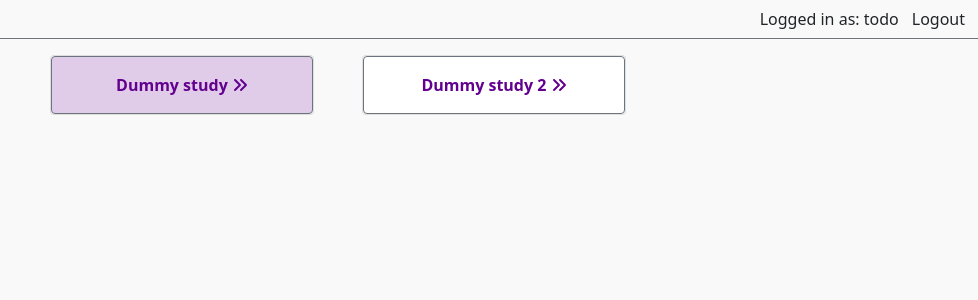
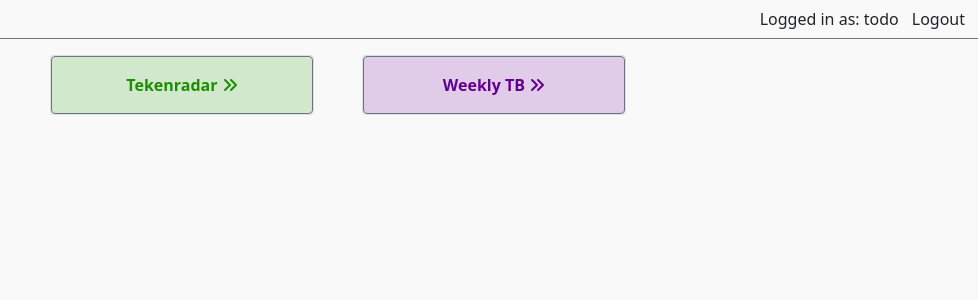
Before and after one commit to tekenradar/researcher-ui, a React (Create React App) app: page /studies in a window 1280 px wide. Shown: the top 300 px of the page, without its empty margins (302-1280 px from the left). Built offline with nearby package versions, Linux system fonts and the light colour scheme.

Commit message:
use context for study key, and use custom context hook for dynamic study color

```diff
--- a/src/App.tsx
+++ b/src/App.tsx
@@ -1,12 +1,17 @@
 import React from "react";
 import { Outlet } from "react-router-dom";
 import Appbar from "./components/Appbar";
+import { AppContext, useAppContextValue } from "./hooks/useAppContext";
 
 const App: React.FC = () => {
+  const appContextValue = useAppContextValue();
+
   return (
     <div className="d-flex flex-column vh-100">
-      <Appbar />
-      <Outlet />
+      <AppContext.Provider value={appContextValue}>
+        <Appbar />
+        <Outlet />
+      </AppContext.Provider>
     </div>
   );
 };
--- a/src/AppConstants.tsx
+++ /dev/null
@@ -1,28 +0,0 @@
-export enum studyTheme {
-  dummy = "study-tekenradar",
-  dummy_2 = "secondStudyTheme",
-}
-export class AppConstants {
-  private static instance: AppConstants;
-
-  private constructor() { }
-
-  public static getInstance(): AppConstants {
-    if (!AppConstants.instance) {
-      AppConstants.instance = new AppConstants();
-    }
-
-    return AppConstants.instance;
-  }
-
-  public static getStudyTheme(key: string): string {
-    switch (key) {
-      case "dummy":
-        return studyTheme.dummy;
-      case "dummy_2":
-        return studyTheme.dummy_2;
-      default:
-        return studyTheme.dummy;
-    }
-  }
-}
--- a/src/components/Appbar.tsx
+++ b/src/components/Appbar.tsx
@@ -1,8 +1,21 @@
 import React from "react";
+import { useAppContext } from "../hooks/useAppContext";
+import clsx from "clsx";
+import { useStudyColorClassnames } from "../hooks/useStudyColorClassnames";
 
 const Appbar: React.FC = () => {
+  const appContext = useAppContext();
+  const { bgColor, color } = useStudyColorClassnames();
+
+  console.log(appContext)
+
   return (
-    <div className="border-bottom border-secondary d-flex justify-content-end align-items-center">
+    <div className={clsx(
+      "border-bottom border-secondary d-flex justify-content-end align-items-center",
+      bgColor,
+      color
+    )}>
+
       <span>Logged in as: {"todo"}</span>
       <button className="btn">Logout</button>
     </div>
--- a/src/components/study/NavigationMenu.tsx
+++ b/src/components/study/NavigationMenu.tsx
@@ -1,23 +1,24 @@
 import clsx from "clsx";
 import React from "react";
 import { Nav } from "react-bootstrap";
-import { NavLink, useParams } from "react-router-dom";
+import { NavLink } from "react-router-dom";
 import { FontAwesomeIcon } from "@fortawesome/react-fontawesome";
 import { faFileExport } from "@fortawesome/free-solid-svg-icons";
 import { faAddressCard } from "@fortawesome/free-solid-svg-icons";
 import { faGears } from "@fortawesome/free-solid-svg-icons";
 import { faArrowRightFromBracket } from "@fortawesome/free-solid-svg-icons";
 import "../../stylesheets/css/components/study/NavigationMenu.css";
-import { AppConstants } from "../../AppConstants";
-interface NavigationMenuProps {}
+import { useStudyColorClassnames } from "../../hooks/useStudyColorClassnames";
+
+interface NavigationMenuProps { }
+
 
 const NavigationMenu: React.FC<NavigationMenuProps> = (props) => {
-  let { studykey } = useParams();
+  const { bgColor, color } = useStudyColorClassnames();
+
   return (
     <div
-      className={`border-end h-100 d-flex flex-column ${AppConstants.getStudyTheme(
-        "" + studykey
-      )}`}
+      className={`${bgColor} ${color} border-end h-100 alert-study-tekenradar d-flex flex-column`}
       style={{ minHeight: "100%", width: 60 }}
     >
       <Nav className="flex-column flex-grow-1">
--- a/src/components/study/ParticipantDetails.tsx
+++ b/src/components/study/ParticipantDetails.tsx
@@ -1,5 +1,3 @@
-import { useParams } from "react-router";
-import { AppConstants } from "../../AppConstants";
 import { FontAwesomeIcon } from "@fortawesome/react-fontawesome";
 import { faAngleRight } from "@fortawesome/free-solid-svg-icons";
 import "../../stylesheets/css/components/study/ParticipantDetails.css";
@@ -11,7 +9,7 @@ interface ParticipantDetailsProps {
 }
 
 const ParticipantDetails: React.FC<ParticipantDetailsProps> = (props) => {
-  let { studykey } = useParams();
+
   const tableEachRow = () => {
     return Object.values(props.participantDetails).map((rowElement) => {
       return <p>{"" + rowElement}</p>;
@@ -22,7 +20,7 @@ const ParticipantDetails: React.FC<ParticipantDetailsProps> = (props) => {
       className={`flex-shrink-1 ${props.show ? "open" : "close"}`}
     // style={{ width: "400px" }}
     >
-      <div className={`${AppConstants.getStudyTheme("" + studykey)}`}>
+      <div>
         <button
           type="button"
           className="btn shadow-none"
--- /dev/null
+++ b/src/hooks/useAppContext.ts
@@ -0,0 +1,29 @@
+import { createContext, useContext } from "react";
+import { useParams } from "react-router-dom";
+
+
+export interface AppContextData {
+  studyKey: string | undefined;
+}
+
+
+export const useAppContextValue = (): AppContextData => {
+  let params = useParams();
+
+  return {
+    studyKey: params.studykey,
+  }
+}
+
+
+export const useAppContext = (): AppContextData => {
+  const appContext = useContext(AppContext);
+
+  if (!appContext) {
+    throw new Error('useAppContext must be used within the AppContext.Provider');
+  }
+  return appContext;
+}
+
+
+export const AppContext = createContext<AppContextData | undefined>(undefined);
--- /dev/null
+++ b/src/hooks/useStudyColorClassnames.ts
@@ -0,0 +1,14 @@
+import { useAppContext } from "./useAppContext";
+
+
+export const useStudyColorClassnames = (): {
+  bgColor: string;
+  color: string;
+} => {
+  const appContext = useAppContext();
+
+  return {
+    bgColor: `alert-study-${appContext.studyKey}`,
+    color: `text-study-${appContext.studyKey}`
+  }
+}
--- a/src/pages/StudySelector.tsx
+++ b/src/pages/StudySelector.tsx
@@ -3,32 +3,35 @@ import { Link } from "react-router-dom";
 import "./../stylesheets/css/pages/StudySelector.css";
 import { FontAwesomeIcon } from "@fortawesome/react-fontawesome";
 import { faAnglesRight } from "@fortawesome/free-solid-svg-icons";
-import { AppConstants } from "../AppConstants";
+
 
 const dummyStudies = [
-  { key: "dummy", name: "Dummy study" },
-  { key: "dummy_2", name: "Dummy study 2" },
+  { key: "tekenradar", name: "Tekenradar" },
+  { key: "weekly-tb", name: "Weekly TB" },
 ];
 
 const StudySelector: React.FC = () => {
+
   return (
     <div className="container-fluid h-100 px-4 justify-content-center">
       <div className="row justify-content-center gx-5 p-3">
-        {dummyStudies.map((study, index) => (
-          <div className="col-3">
+        {
+          dummyStudies.map((study, index) => {
+            const bgColor = `alert-study-${study.key}`;
+            const color = `text-study-${study.key}`;
+
+            return <div className="col-3">
               <div className="card rounded" key={study.key}>
                 <Link
                   type="button"
-                className={`alert-${AppConstants.getStudyTheme(
-                  study.key
-                )}  btn cardBtn text-study-tekenradar card-body shadow-none border border-secondary fw-bold`}
+                  className={`${bgColor} ${color} btn cardBtn text-study-tekenradar card-body shadow-none border border-secondary fw-bold`}
                   to={study.key}
                 >
                   {study.name} <FontAwesomeIcon icon={faAnglesRight} />
                 </Link>
               </div>
             </div>
-        ))}
+          })}
       </div>
     </div>
   );
--- a/src/stylesheets/scss/AppTheme.scss
+++ b/src/stylesheets/scss/AppTheme.scss
@@ -39,7 +39,8 @@ $gradients: map-merge((firstStudyColor: linear-gradient(to right, #4c515f, #4286
 }
 
 $custom-colors: (
-  "study-tekenradar": #62008F,
+  "study-tekenradar": #1C8E00,
+  "study-weekly-tb": #62008F,
 );
 
 // Merge the maps
```
Lines whose indentation alone changed are shown as unchanged.
